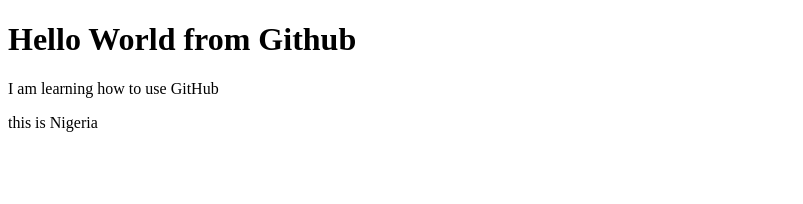
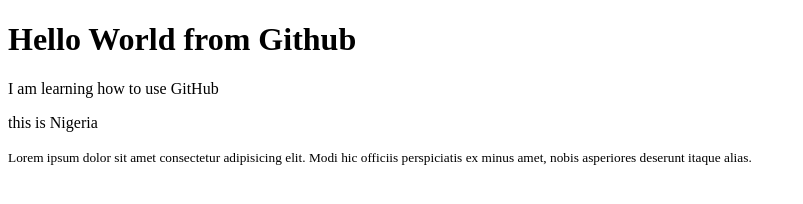
Before and after one commit to Mayorkun27/css_class, a plain HTML site: page index.html in a window 1280 px wide. Shown: the whole page, without its empty margins (0-803 px from the left). Drawn offline with Linux system fonts and the light colour scheme.

Commit message:
I created a small teg

```diff
--- a/index.html
+++ b/index.html
@@ -10,5 +10,6 @@
     <h1>Hello World from Github</h1>
     <p>I am learning how to use GitHub</p>
     <p>this is Nigeria</p>
+    <small>Lorem ipsum dolor sit amet consectetur adipisicing elit. Modi hic officiis perspiciatis ex minus amet, nobis asperiores deserunt itaque alias.</small>
 </body>
 </html>
```
